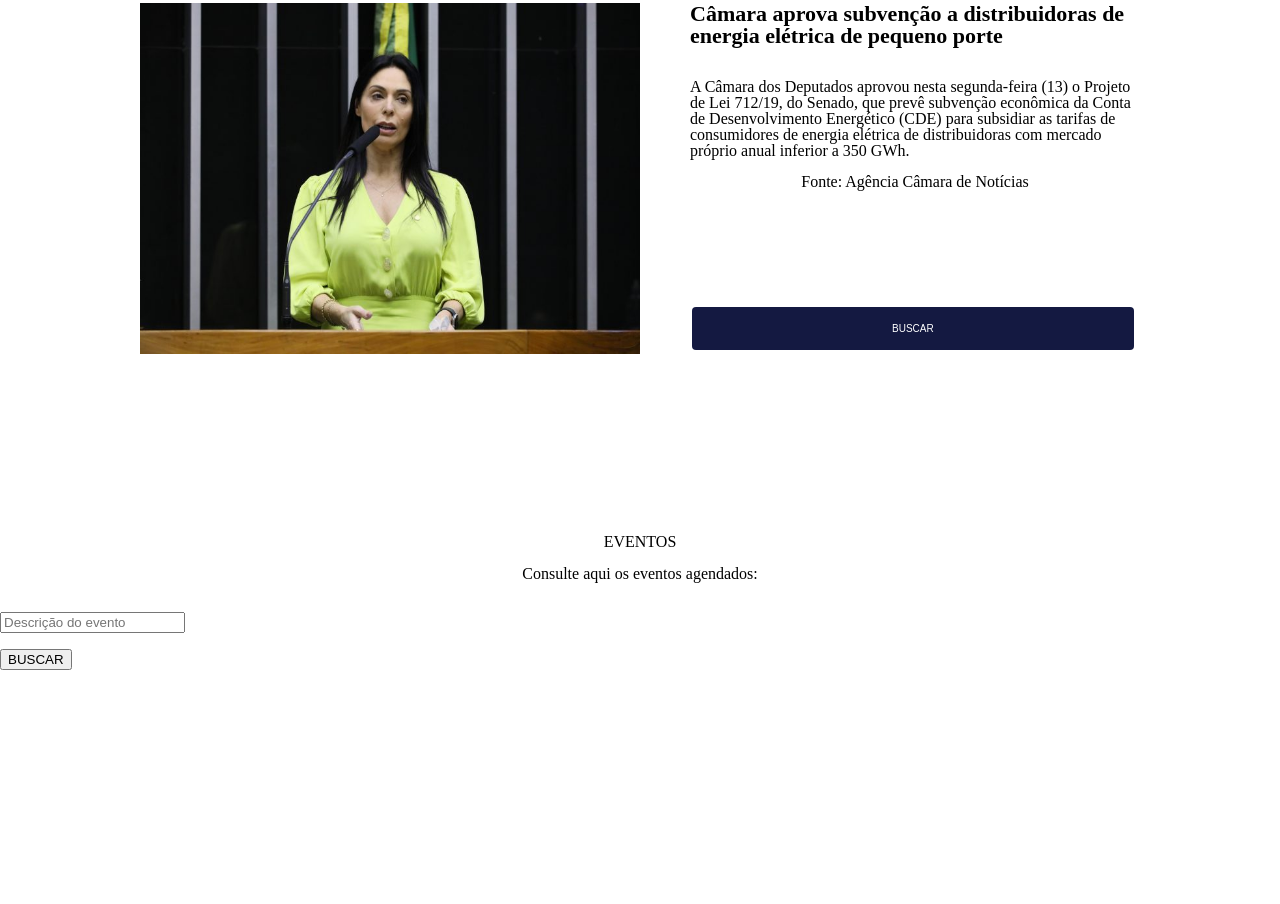
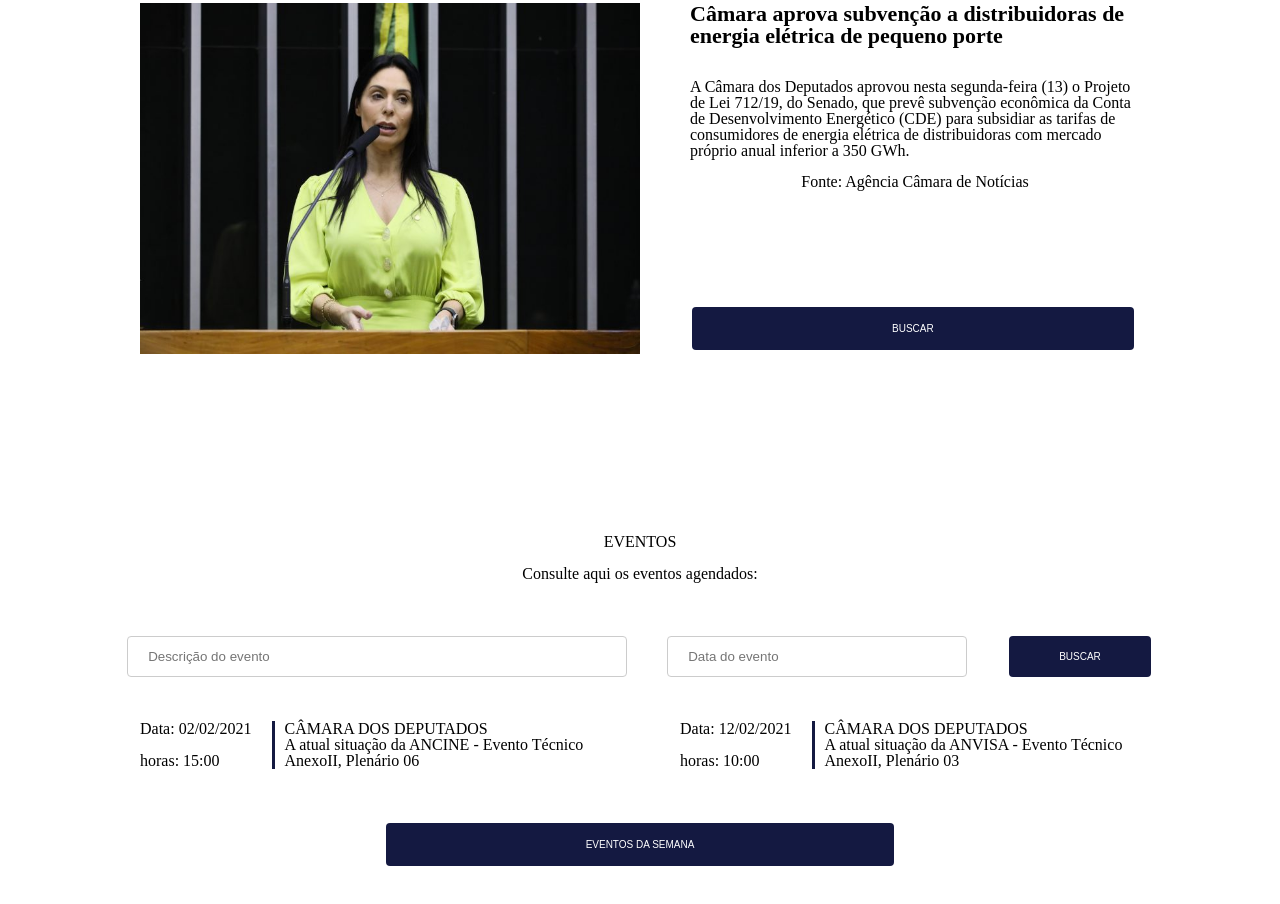
Before and after one commit to brunoblda/single_page, a plain HTML site: page index.html in a window 1280 px wide. Shown: the part 1398-2302 px from the top of the page. Before the commit the page ends 2068 px from the top, so only its background shows below. Drawn offline with Linux system fonts and the light colour scheme; no server answers.

Commit message:
modulo de eventos finalizado

```diff
--- a/index.html
+++ b/index.html
@@ -156,14 +156,52 @@
                     <br>
                     <p>Consulte aqui os eventos agendados:</p>
                 </div>
-                <div>
-                    <input type="text" id="eventoDescricao" placeholder="Descrição do evento">
-                    <br>
-                    <br>
-                    <button onclick="">BUSCAR</button>
+                <div class="camposDeBuscaEventos">
+                    <div class="pesquisarDescricaoEventos">
+                        <input type="text" id="eventoDescricao" placeholder="Descrição do evento">
+                    </div>
+                    <div class="pesquisarDataEventos">
+                        <input type="text" id="dataEvento" placeholder="Data do evento">
+                    </div>
+                    <div class="eventosBotao">
+                        <button onclick="">BUSCAR</button>
+                    </div>
                 </div>
-            </section>
-            <section id="eventosCards"class="eventosCards">
+                <div class="cardsEventos">
+                    <div class="cardEvento">
+                        <div class="dataHoraEventos">
+                            <p>Data: 02/02/2021</p>
+                            <br>
+                            <p>horas: 15:00</p>
+                        </div>
+                        <div class="verticalLine">
+                        </div>
+                        <div class="informacoesEventos">
+                            <p>CÂMARA DOS DEPUTADOS</p>
+                            <p>A atual situação da ANCINE - Evento Técnico</p>
+                            <p>AnexoII, Plenário 06</p>
+                        </div>
+                    </div>
+                    <div class="cardEvento">
+                        <div class="dataHoraEventos">
+                            <p>Data: 12/02/2021</p>
+                            <br>
+                            <p>horas: 10:00</p>
+                        </div>
+                        <div class="verticalLine">
+                        </div>
+                        <div class="informacoesEventos">
+                            <p>CÂMARA DOS DEPUTADOS</p>
+                            <p>A atual situação da ANVISA - Evento Técnico</p>
+                            <p>AnexoII, Plenário 03</p>
+                        </div>
+                    </div>
+                </div>
+                <div class="eventosDaSemana">
+                    <div class="eventosDaSemanaBotao">
+                        <button onclick="">EVENTOS DA SEMANA</button>
+                    </div>
+                </div>
             </section>
         </section>
 
--- a/style.css
+++ b/style.css
@@ -322,8 +322,112 @@
 
 .pesquisaEventos {
     margin-top: 180px;
+    margin-bottom: 100px;
 }
 .eventosP{
     text-align: center;
     padding-bottom: 30px;
 }
+
+
+.camposDeBuscaEventos {
+    display: flex;
+    justify-content: center;
+    flex-direction: row;
+    align-items: center;
+}
+
+.camposDeBuscaEventos div{
+    padding: 20px;
+}
+
+.pesquisarDescricaoEventos input[type=text]{
+    width: 500px;
+    padding: 12px 20px;
+    display: inline-block;
+    border: 1px solid #ccc;
+    border-radius: 4px;
+    box-sizing: border-box;
+}
+
+.pesquisarDataEventos input[type=text]{
+    width: 300px;
+    padding: 12px 20px;
+    display: inline-block;
+    border: 1px solid #ccc;
+    border-radius: 4px;
+    box-sizing: border-box;
+}
+
+.eventosBotao button{
+
+    background-color: #141941;
+    border: none;
+    border-radius: 4px;
+    color: white;
+    padding: 15px 50px;
+    text-align: center;
+    text-decoration: none;
+    display: inline-block;
+    font-size: 10px;
+    margin: 4px 2px;
+    cursor: pointer;
+}
+
+.eventosBotao button:hover {
+    background-color: #444b81;
+}
+
+.cardsEventos {
+    display: flex;
+    align-items: center;
+    justify-content: center;
+
+}
+
+.cardEvento{
+    display: flex;
+    flex-direction: row;
+    justify-content: flex-start;
+    padding: 20px;
+    width: 500px;
+}
+
+.dataHoraEventos {
+    padding-left: 20px;
+    padding-right: 20px;
+}
+
+.verticalLine {
+   border-left: 3px solid #141941 ;
+
+}
+.informacoesEventos{
+    padding-left: 10px;
+}
+
+
+.eventosDaSemanaBotao button {
+    background-color: #141941;
+    border: none;
+    border-radius: 4px;
+    color: white;
+    padding: 16px 200px;
+    text-align: center;
+    text-decoration: none;
+    display: inline-block;
+    font-size: 10px;
+    margin: 4px 2px;
+    cursor: pointer;
+}
+
+.eventosDaSemanaBotao button:hover {
+    background-color: #444b81;
+}
+
+.eventosDaSemana {
+    margin-top: 30px;
+    display: flex;
+    flex-direction: row;
+    justify-content: center;
+}
```
